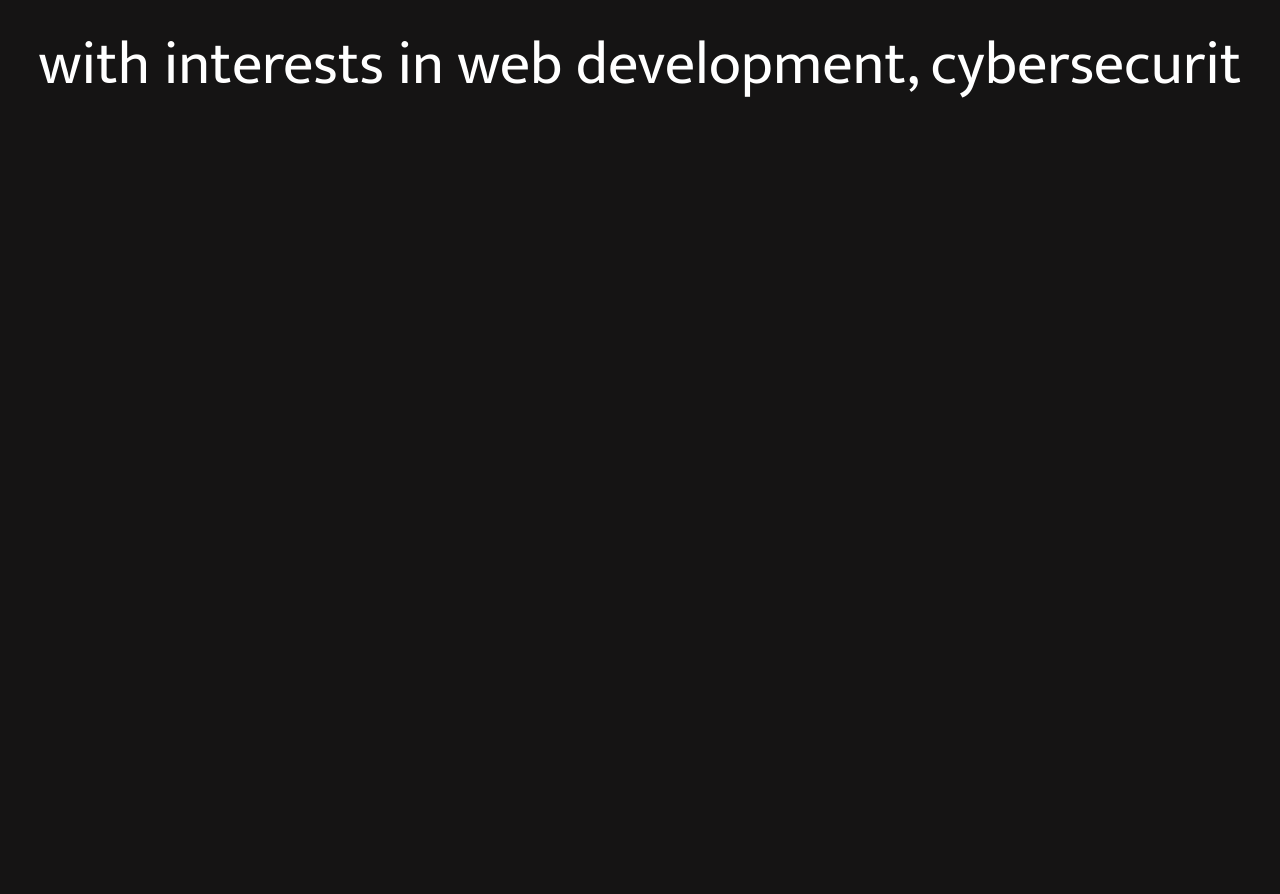
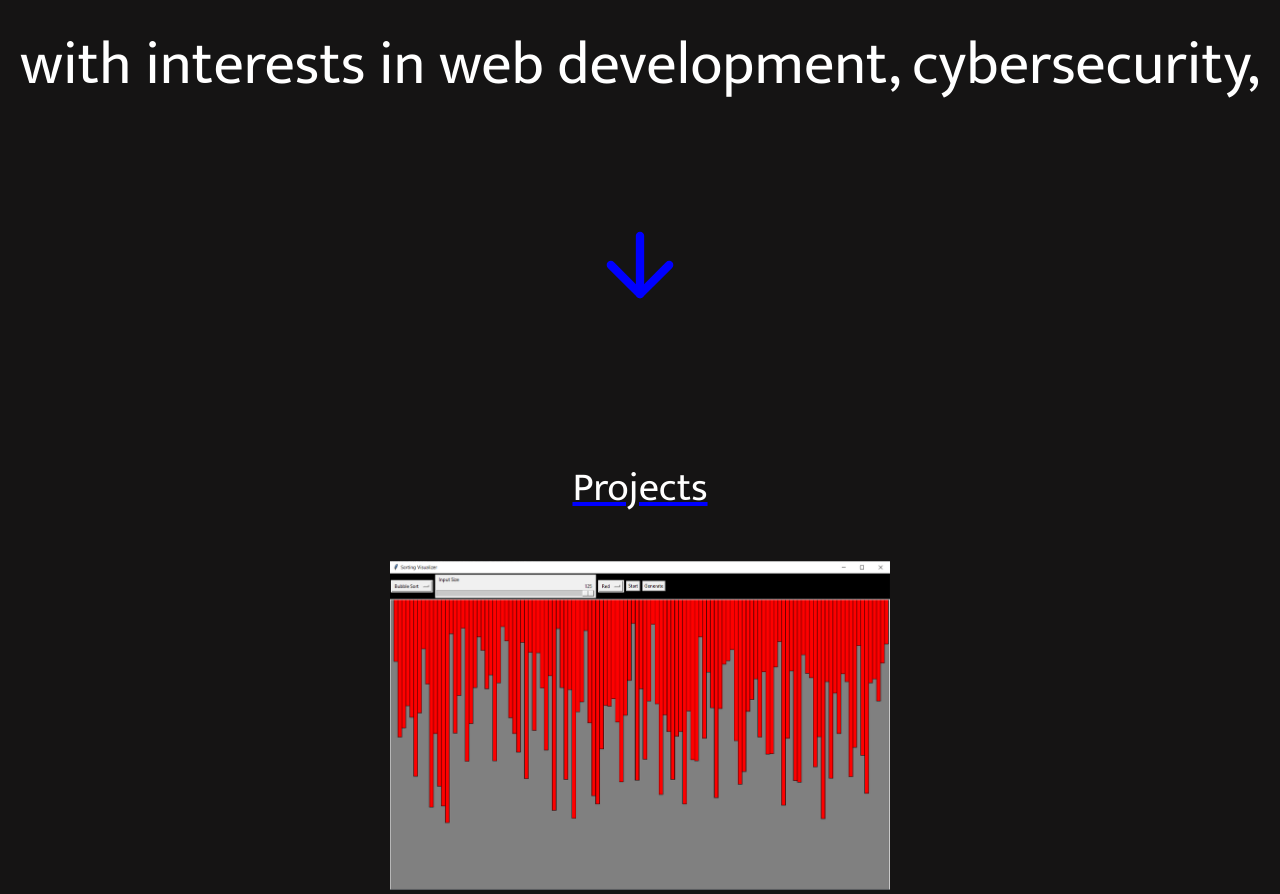
Before and after one commit to zayaanra/portfolio, a React (Create React App) app in the folder portfolio/: page / in a window 1280 px wide. Shown: the part 534-1428 px from the top of the page. Before the commit the page ends 800 px from the top, so only its background shows below. Built offline with nearby package versions, Linux system fonts and the light colour scheme.

Commit message:
Added icon + image + more styling

```diff
--- a/portfolio/package.json
+++ b/portfolio/package.json
@@ -8,6 +8,7 @@
     "@testing-library/user-event": "^13.5.0",
     "react": "^18.2.0",
     "react-dom": "^18.2.0",
+    "react-icons": "^4.7.1",
     "react-scripts": "5.0.1",
     "react-type-animation": "^2.1.2",
     "web-vitals": "^2.1.4"
--- a/portfolio/src/components/Home.js
+++ b/portfolio/src/components/Home.js
@@ -1,6 +1,10 @@
 import React, {useState} from 'react';
 import { TypeAnimation } from 'react-type-animation';
+import { FiArrowDown } from 'react-icons/fi';
+
 import me from '../images/me.jpg'
+import sorter from '../images/sorter.png'
+
 
 const styles = {
     container: {
@@ -18,6 +22,7 @@ const styles = {
         padding: 20,
         cursor: 'pointer',
         marginRight: 0,
+        textDecoration: "underline blue"
     },
     btn2: {
         fontFamily: "Mukta-Regular",
@@ -27,9 +32,10 @@ const styles = {
         borderWidth: 0,
         padding: 20,
         cursor: 'pointer',
-        marginLeft: 20
+        marginLeft: 20,
+        textDecoration: "underline blue"
     },
-    image: {
+    pfp: {
         borderRadius: 500,
         borderColor: "white",
         width: 275,
@@ -43,6 +49,23 @@ const styles = {
         alignItems: "center",
         justifyContent: "center",
         textAlign: "center"
+    },
+    subtitle: {
+        fontFamily: "Mukta-Regular",
+        fontSize: 40,
+        color: "white",
+        textDecoration: "underline blue"
+    },
+    projects: {
+        flexDirection: "row"
+    },
+    projectDescrip: {
+        fontFamily: "Mukta-Regular",
+        fontSize: 28,
+        color: "white"
+    },
+    image: {
+        width: 500
     }
 }
 
@@ -56,11 +79,22 @@ export default function Home() {
                 <button style={styles.btn2} type="button">projects</button>
             </section>
             <section style={styles.container}>
-                <img style={styles.image} src={me} alt="Zayaan Rahman"/>
+                <img style={styles.pfp} src={me} alt="Zayaan Rahman"/>
             </section>
             <section style={styles.container}>
                 <TypeAnimation sequence={["I'm Zayaan. I am an aspiring software engineer with interests in web development, cybersecurity, and operating systems."]} cursor={false} style={styles.description}/>
             </section>
+            <section style={styles.container}>
+                <FiArrowDown style={{color:"blue", padding: 100, height: 100, width: 100}}/>
+            </section>
+            <section style={styles.container}>
+                <p style={styles.subtitle}>Projects</p>
+            </section>
+            <section style={styles.container}>
+                <section style={styles.projects}>
+                    <img style={styles.image} src={sorter} alt="Sorting Visualizer"/>
+                </section>
+            </section>
         </section>
     )
 }
```
Also changed, not shown: 1 other file (tests, documents, lock files or other folders).
